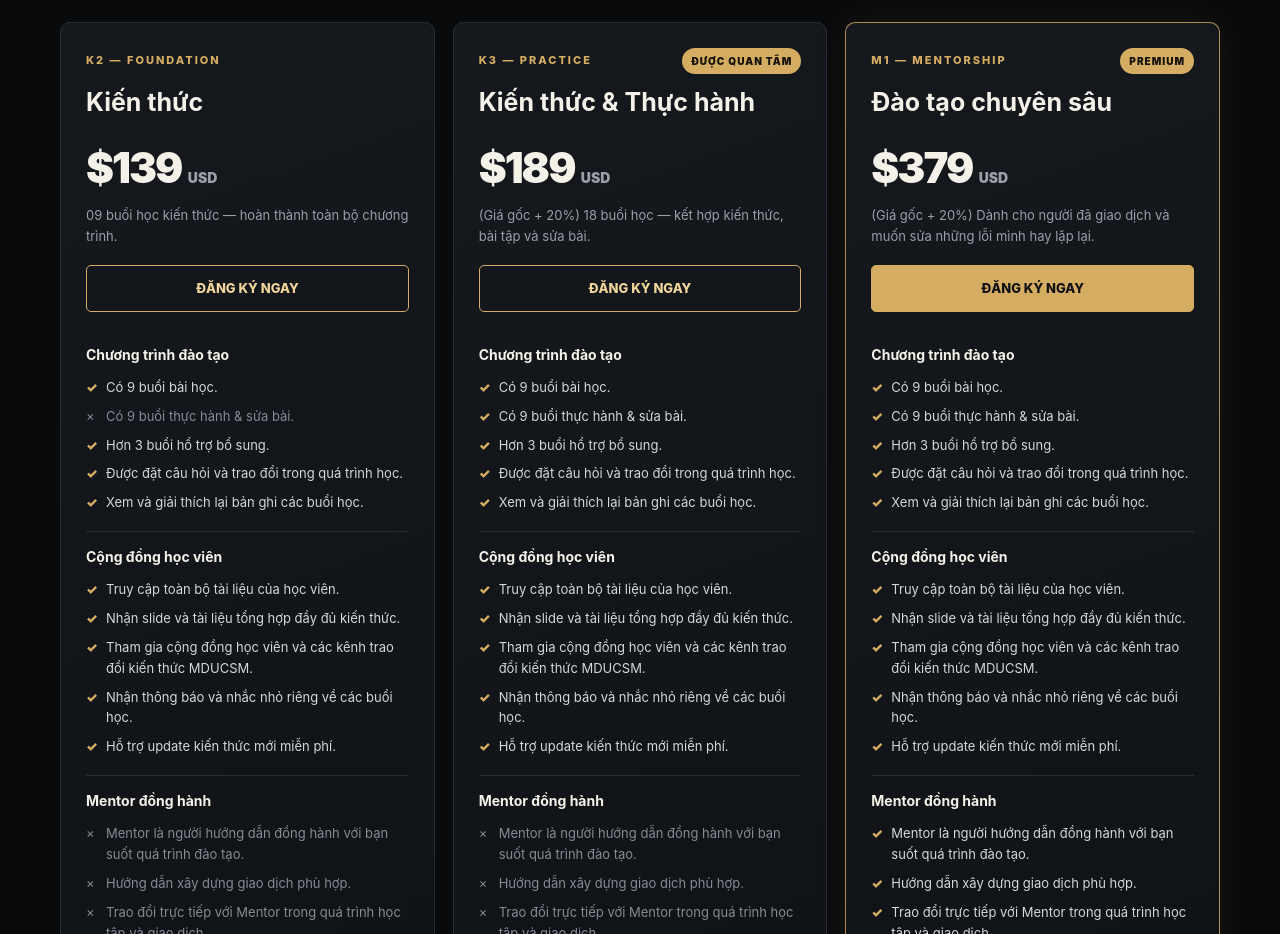
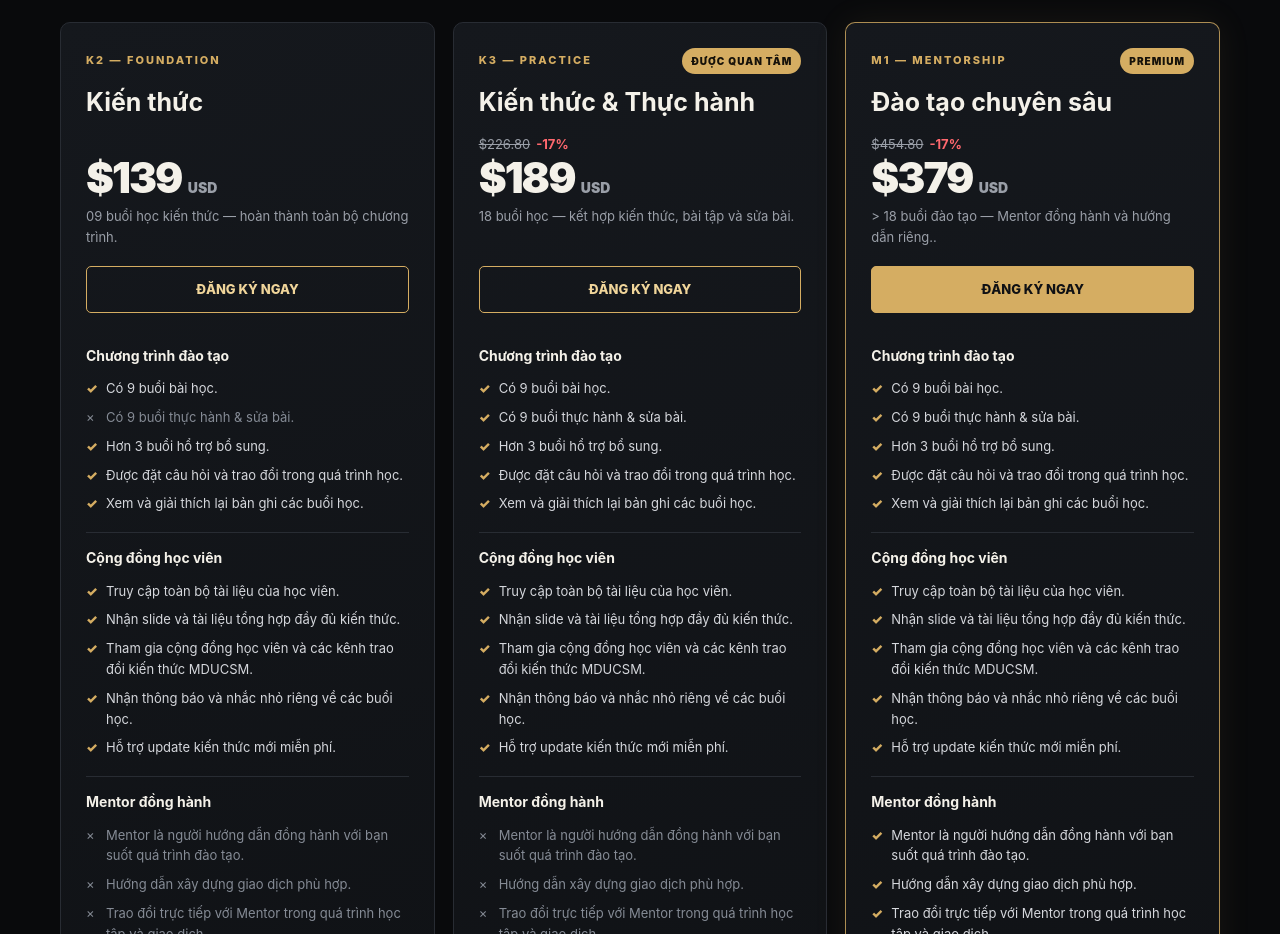
Before and after one commit to hokhanhduycs/mducsm, a plain HTML site: page index.html in a window 1280 px wide. Shown: the part 840-1774 px from the top of the page. Drawn offline with nearby package versions, Linux system fonts and the light colour scheme.

Commit message:
Update index.html

```diff
--- a/index.html
+++ b/index.html
@@ -212,11 +212,36 @@
       font-size: 25px;
     }
 
+    .course-pricing {
+      margin-top: 12px;
+    }
+
+    .course-price-comparison {
+      display: flex;
+      flex-wrap: wrap;
+      align-items: baseline;
+      gap: 0 6px;
+      color: var(--muted);
+      font-size: 13px;
+      line-height: 20px;
+    }
+
+    .course-discount {
+      color: #ff686e;
+      font-weight: 700;
+    }
+
+    @media (min-width: 621px) {
+      .course-price-comparison {
+        min-height: 20px;
+      }
+    }
+
     .price {
       font-size: 42px;
       font-weight: 900;
       letter-spacing: -2px;
-      margin: 12px 0 0;
+      line-height: 1.15;
     }
 
     .price small {
@@ -702,7 +727,15 @@
                   <div v-if="course.tag" class="ribbon">{{ course.tag }}</div>
                 </div>
                 <h3>{{ course.name }}</h3>
-                <div class="price">${{ course.price }} <small>USD</small></div>
+                <div class="course-pricing">
+                  <div class="course-price-comparison">
+                    <template v-if="course.originalPrice > course.price">
+                      <del>${{ course.originalPrice.toFixed(2) }}</del>
+                      <span class="course-discount">-{{ courseDiscount(course) }}%</span>
+                    </template>
+                  </div>
+                  <div class="price">${{ course.price }} <small>USD</small></div>
+                </div>
                 <div class="course-desc">{{ course.subtitle }}</div>
                 <a class="btn" :class="{ghost: !course.featured}" :href="registerUrl(course.code)">ĐĂNG KÝ NGAY</a>
               </header>
@@ -981,13 +1014,13 @@
             featured: false
           },
           {
-            code: 'K3', level: 'PRACTICE', name: 'Kiến thức & Thực hành', price: 189,
-            subtitle: '(Giá gốc + 20%) 18 buổi học — kết hợp kiến thức, bài tập và sửa bài.',
+            code: 'K3', level: 'PRACTICE', name: 'Kiến thức & Thực hành', price: 189, originalPrice: 226.80,
+            subtitle: '18 buổi học — kết hợp kiến thức, bài tập và sửa bài.',
             featured: false, tag: 'ĐƯỢC QUAN TÂM'
           },
           {
-            code: 'M1', level: 'MENTORSHIP', name: 'Đào tạo chuyên sâu', price: 379,
-            subtitle: '(Giá gốc + 20%) Dành cho người đã giao dịch và muốn sửa những lỗi mình hay lặp lại.',
+            code: 'M1', level: 'MENTORSHIP', name: 'Đào tạo chuyên sâu', price: 379, originalPrice: 454.80,
+            subtitle: '> 18 buổi đào tạo — Mentor đồng hành và hướng dẫn riêng..',
             featured: true, tag: 'PREMIUM'
           }
         ],
@@ -1070,6 +1103,9 @@
         ]
       },
       methods: {
+        courseDiscount: function (course) {
+          return Math.round((1 - course.price / course.originalPrice) * 100);
+        },
         registerUrl: function (code) {
           return this.registrationBase + '?course=' + encodeURIComponent(code);
         }
```
